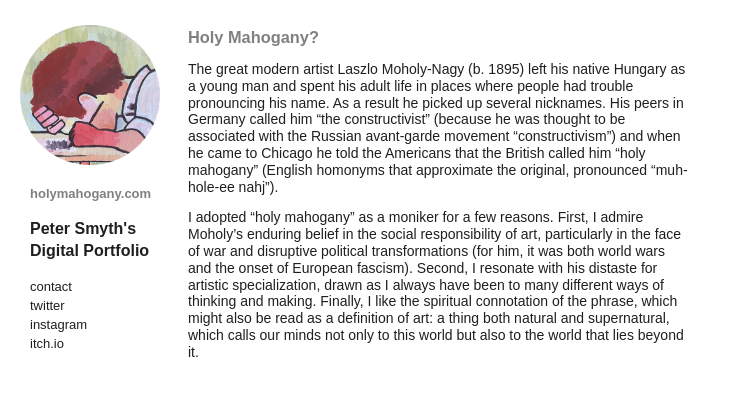
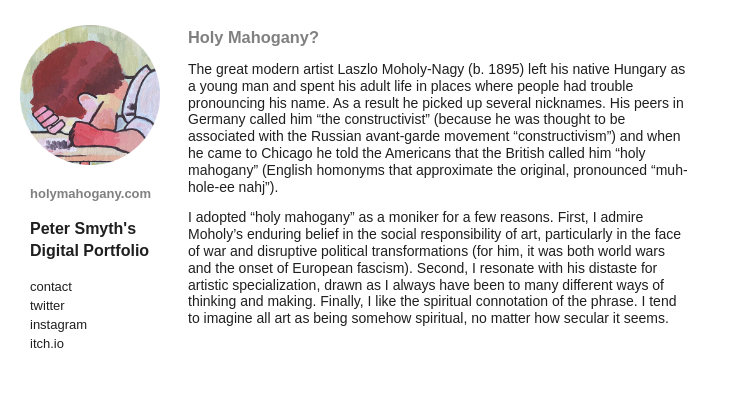
Before and after one commit to holymahogany/hmsite-v2, a Jekyll site: the page built from what-is-holy-mahogany.md, in a window 1280 px wide. Shown: the top 396 px of the page, without its empty margins (0-730 px from the left). Built offline with Jekyll 4.4.1, drawn with Linux system fonts in a browser that asks for light colours.

Commit message:
changed the what-is-hm page a bit

```diff
--- a/what-is-holy-mahogany.md
+++ b/what-is-holy-mahogany.md
@@ -5,4 +5,4 @@ title: Holy Mahogany?
 ### Holy Mahogany?
 The great modern artist Laszlo Moholy-Nagy (b. 1895) left his native Hungary as a young man and spent his adult life in places where people had trouble pronouncing his name. As a result he picked up several nicknames. His peers in Germany called him "the constructivist" (because he was thought to be associated with the Russian avant-garde movement "constructivism") and when he came to Chicago he told the Americans that the British called him "holy mahogany" (English homonyms that approximate the original, pronounced "muh-hole-ee nahj").
 
-I adopted "holy mahogany" as a moniker for a few reasons. First, I admire Moholy's enduring belief in the social responsibility of art, particularly in the face of war and disruptive political transformations (for him, it was both world wars and the onset of European fascism). Second, I resonate with his distaste for artistic specialization, drawn as I always have been to many different ways of thinking and making. Finally, I like the spiritual connotation of the phrase, which might also be read as a definition of art: a thing both natural and supernatural, which calls our minds not only to this world but also to the world that lies beyond it.
+I adopted "holy mahogany" as a moniker for a few reasons. First, I admire Moholy's enduring belief in the social responsibility of art, particularly in the face of war and disruptive political transformations (for him, it was both world wars and the onset of European fascism). Second, I resonate with his distaste for artistic specialization, drawn as I always have been to many different ways of thinking and making. Finally, I like the spiritual connotation of the phrase. I tend to imagine all art as being somehow spiritual, no matter how secular it seems.
```
